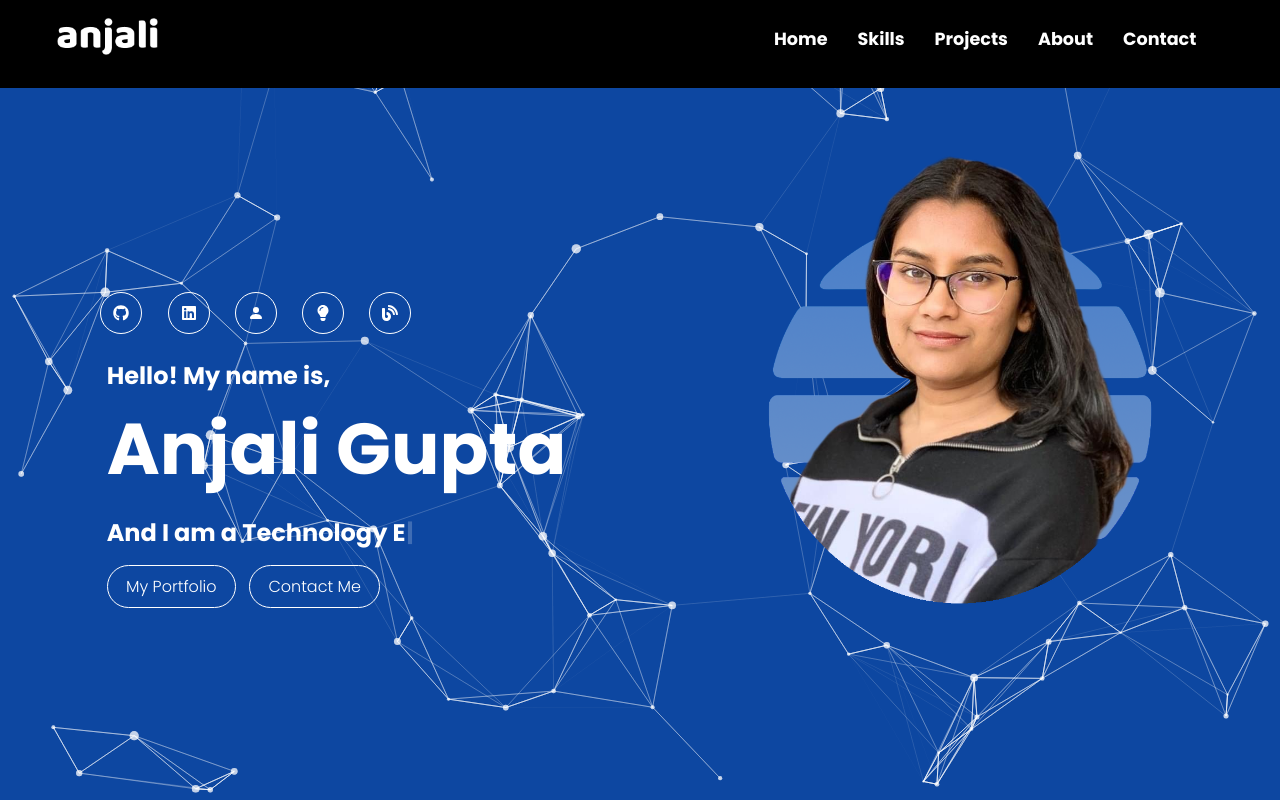
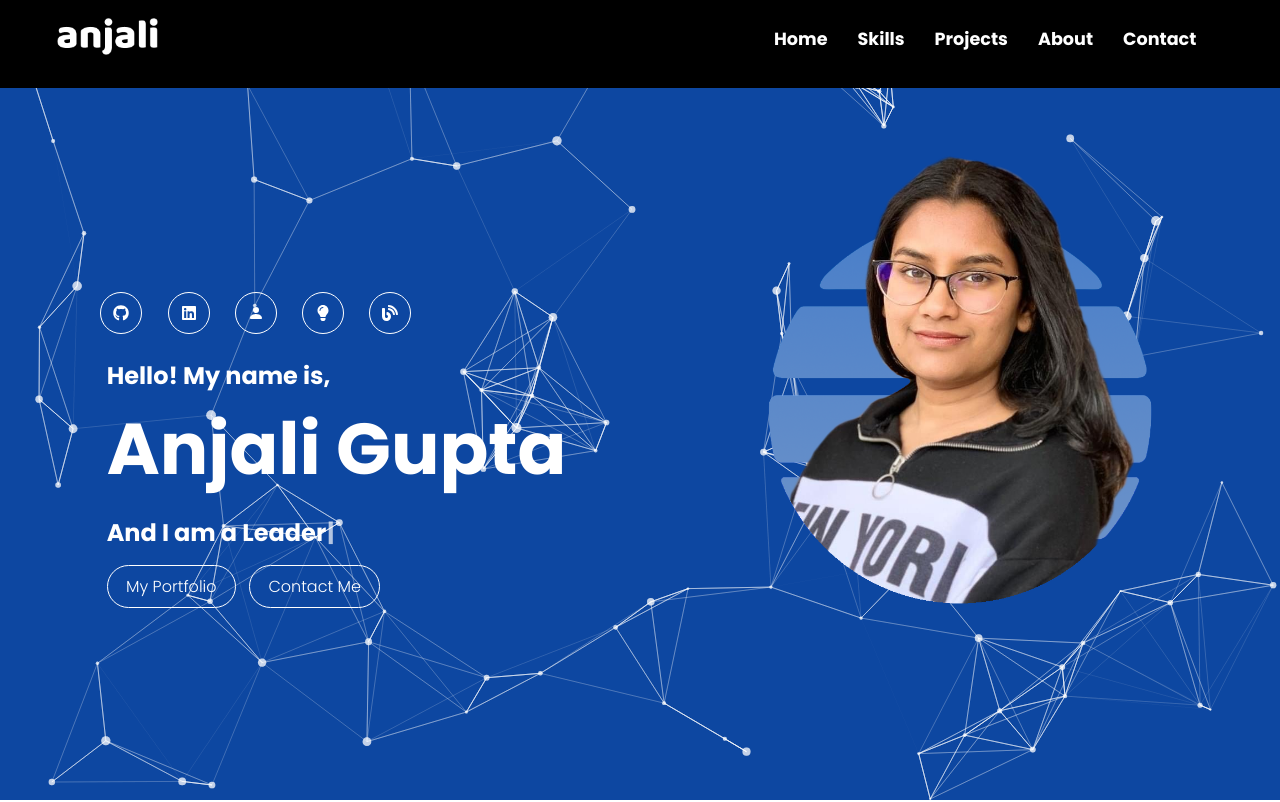
Before and after one commit to anjalig21/Personal-Website, a React (Create React App) app: page / in a window 1280 px wide. Shown: the top 802 px of the page. Built offline with nearby package versions, Linux system fonts and the light colour scheme; no server answers.

Commit message:
removed pre-loader

```diff
--- a/src/App.js
+++ b/src/App.js
@@ -8,11 +8,13 @@
 import About from "./components/about";
 import Contact from "./components/contact";
 import Footer from "./components/footer";
+import { Grid } from "@material-ui/core";
 
 
 function App() {
   return (
-    <div>
+    <Grid container>
+
       <Navbar />
       <Particle />
       <Banner />
@@ -21,7 +23,7 @@
       <About />
       <Contact />
       <Footer />
-    </div>
+    </Grid>
   );
 }
 
--- a/src/CSS/banner.css
+++ b/src/CSS/banner.css
@@ -1,9 +1,6 @@
 .header {
-    width: 100%;
-    height: 100vh;
     overflow: hidden;
     display: flex;
-    width: 100%;
   }
 
   /* header */
@@ -12,7 +9,7 @@
     align-items: center;
     height: 100vh;
     width: 100%;
-    color: white;
+    color: #FFFFFF;
   }
 
   .header__ul {
@@ -24,7 +21,7 @@
   .header__ul li {
     width: 40px;
     height: 40px;
-    border: 1px solid white;
+    border: 1px solid #FFFFFF;
     border-radius: 50%;
     display: flex;
     align-items: center;
@@ -45,7 +42,7 @@
   }
 
   .Button:hover {
-    background-color: white;
+    background-color: #FFFFFF;
     color: #0644A3;
     cursor: pointer
   }
@@ -80,7 +77,7 @@
   .btn {
     outline: none;
     border: none;
-    color:white;
+    color:#FFFFFF;
     padding: 2% 4%;
     text-decoration: none;
     -o-transition:.3s;
@@ -91,17 +88,17 @@
   }
 
   .btn:hover{
-    background-color: white;
+    background-color: #FFFFFF;
     color: #0644A3;
   }
 
   .btn-portfolio {
-    border: 1px solid white;
+    border: 1px solid #FFFFFF;
     border-radius: 23px;
   }
 
   .btn-contact{
-    border: 1px solid white;
+    border: 1px solid #FFFFFF;
     border-radius: 23px;
   }
 
--- a/src/CSS/pre-loader.css
+++ /dev/null
@@ -1,61 +0,0 @@
-* {
-	margin: 0;
-	padding: 0;
-	box-sizing: border-box;
-}
-body {
-	background: #101010;
-	display: flex;
-	width: 100vw;
-	height: 100vh;
-	justify-content: center;
-	align-items: center;
-}
-.square {
-	width: 80px;
-	height: 20px;
-	display: flex;
-	justify-content: space-between;
-}
-.circle {
-	height: 20px;
-	width: 20px;
-	border-radius: 50%;
-}
-@keyframes rotate {
-	0% {
-		transform: rotate(0deg);
-		opacity: 0%;
-	}
-	40% {
-		opacity: 20%;
-	}
-	100% {
-		transform: rotate(360deg);
-		opacity: 100%;
-	}
-}
-@keyframes color {
-	from {
-		background: #0f4c75;
-	}
-	to {
-		background: #3282b8;
-	}
-}
-
-.square {
-	animation-name: rotate;
-	animation-duration: 2s;
-	animation-iteration-count: infinite;
-	transition-timing-function: linear;
-}
-.circle {
-	animation-name: color;
-	animation-duration: 2s;
-	animation-iteration-count: infinite;
-	transition-timing-function: linear;
-}
-.circle {
-	background: red;
-}
--- a/src/components/banner.js
+++ b/src/components/banner.js
@@ -6,17 +6,19 @@
 
 // File Imports
 import my_photo from '../images/me.png';
-import { Grid } from '@material-ui/core';
+import { Grid, useMediaQuery } from '@material-ui/core';
 
 const Banner = () => {
     const [state] = React.useState({
         title: "Anjali Gupta", text1: "Hello! My name is,", text2: "And I am a"
     })
 
+    const desktop = useMediaQuery('(min-width: 960px)');
+
     return (
         <Grid container className="header">
             <Grid item xs={1}></Grid>
-            <Grid item xs={12} sm={5}>
+            <Grid item xs={11} sm={5}>
                 <br />
                 <div className="header__content">
                     <div className="header__section">
@@ -45,7 +47,7 @@
                             <div className="typewriter">
                                 <Typewriter
                                     options={{
-                                        strings: ['Developer', 'Technology Enthusiast', 'Designer'],
+                                        strings: ['Developer', 'Leader', 'Designer'],
                                         autoStart: true,
                                         loop: true,
                                     }}
@@ -64,12 +66,14 @@
                     </div>
                 </div>
             </Grid>
-            <Grid item xs={0} sm={6}>
+            {desktop && <>
+                <Grid item sm={6}>
                     <br /><br /><br /><br /><br /><br />
                     <div className="banner__img">
                         <img src={my_photo} alt="photo of me" />
                     </div>
                 </Grid>
+            </>}
         </Grid>
     )
 }
```
Also changed, not shown: src/components/pre-loader.js (deleted, +0 -15 lines), 1 other file (tests, documents, lock files or other folders). Lines whose indentation alone changed are shown as unchanged.
